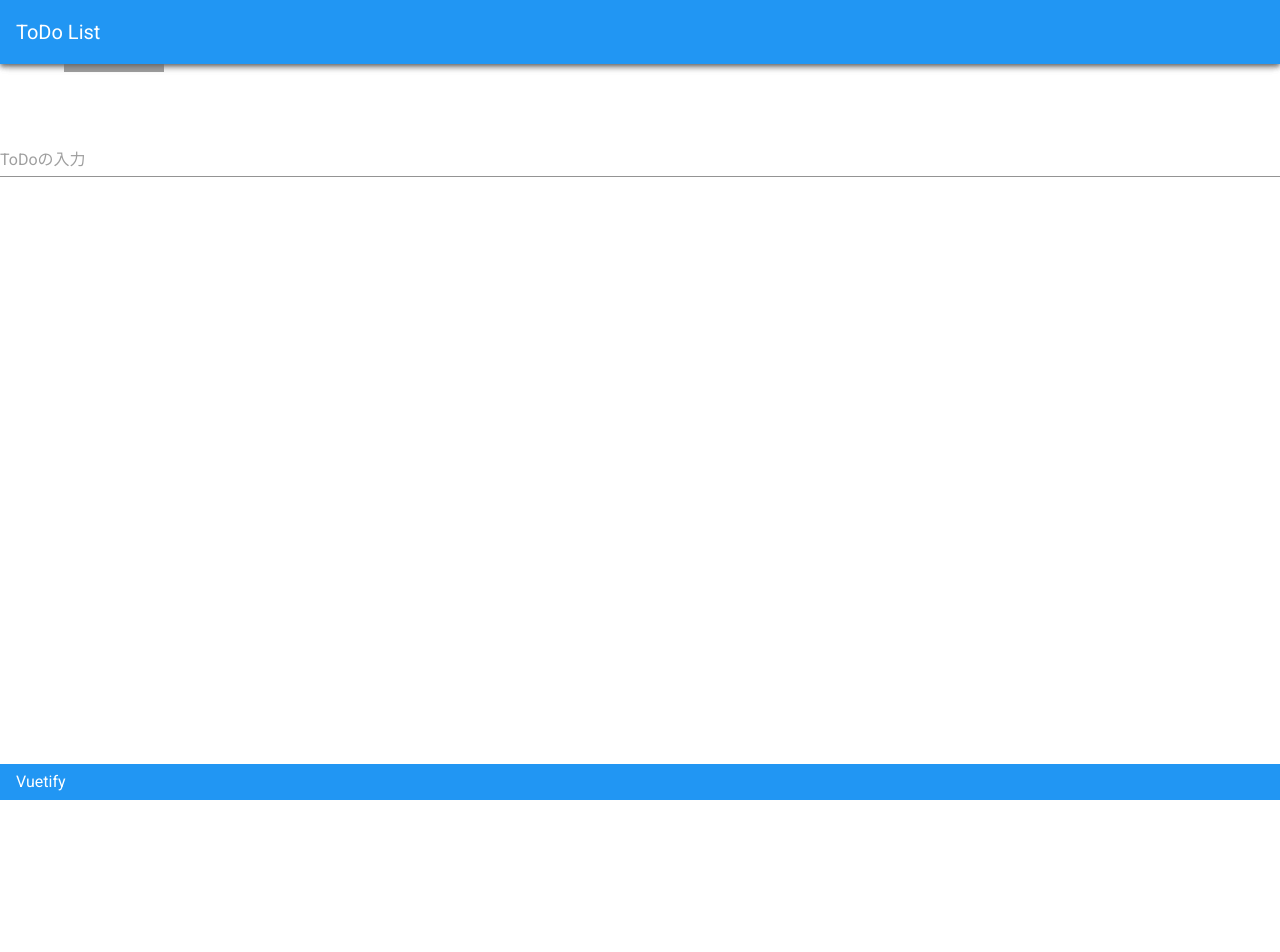
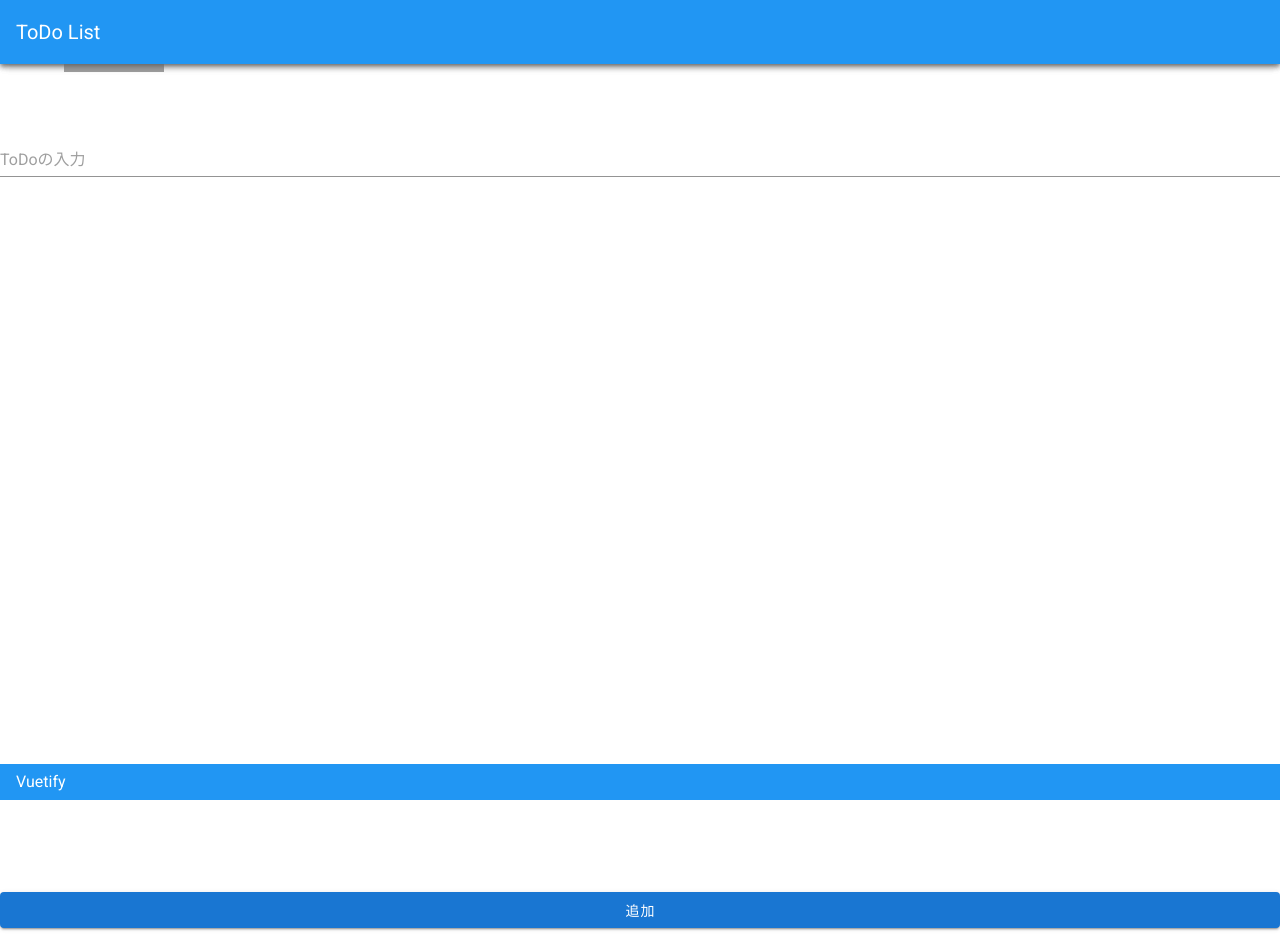
Before and after one commit to masa2205/vuetify-todo, a Vue app in the folder test-vue/vuetify-project/: page / in a window 1280 px wide. Shown: the top 952 px of the page. Built offline with nearby package versions, Linux system fonts and the light colour scheme; grey boxes are pictures that could not be loaded.

Commit message:
追加ボタンの実装

```diff
--- a/test-vue/vuetify-project/src/components/HelloWorld.vue
+++ b/test-vue/vuetify-project/src/components/HelloWorld.vue
@@ -4,6 +4,7 @@
       <v-toolbar-title>ToDo List</v-toolbar-title>
     </v-app-bar>
     <v-text-field placeholder="ToDoの入力"></v-text-field>
+    <v-btn color="primary" dark >追加</v-btn>
     <v-footer color="info" dark app>Vuetify</v-footer>
   </v-app>
 </template>
```
